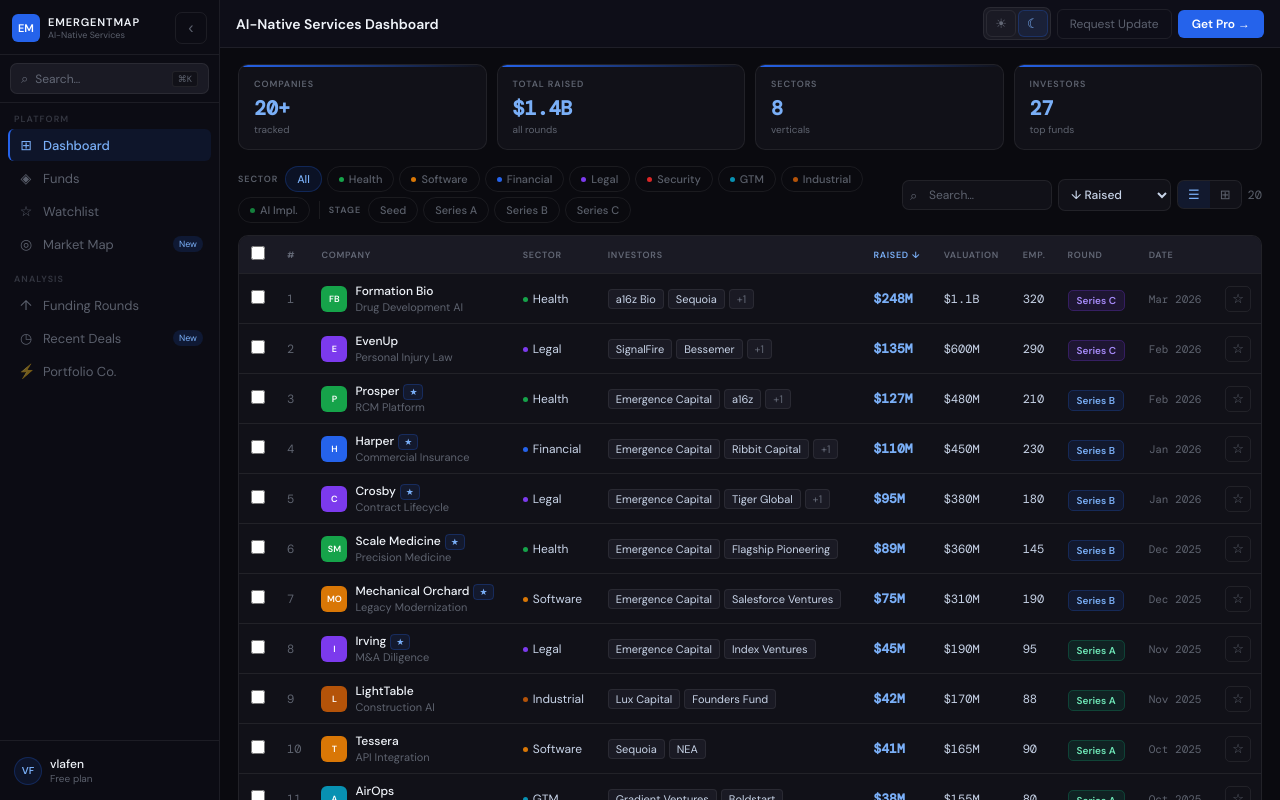
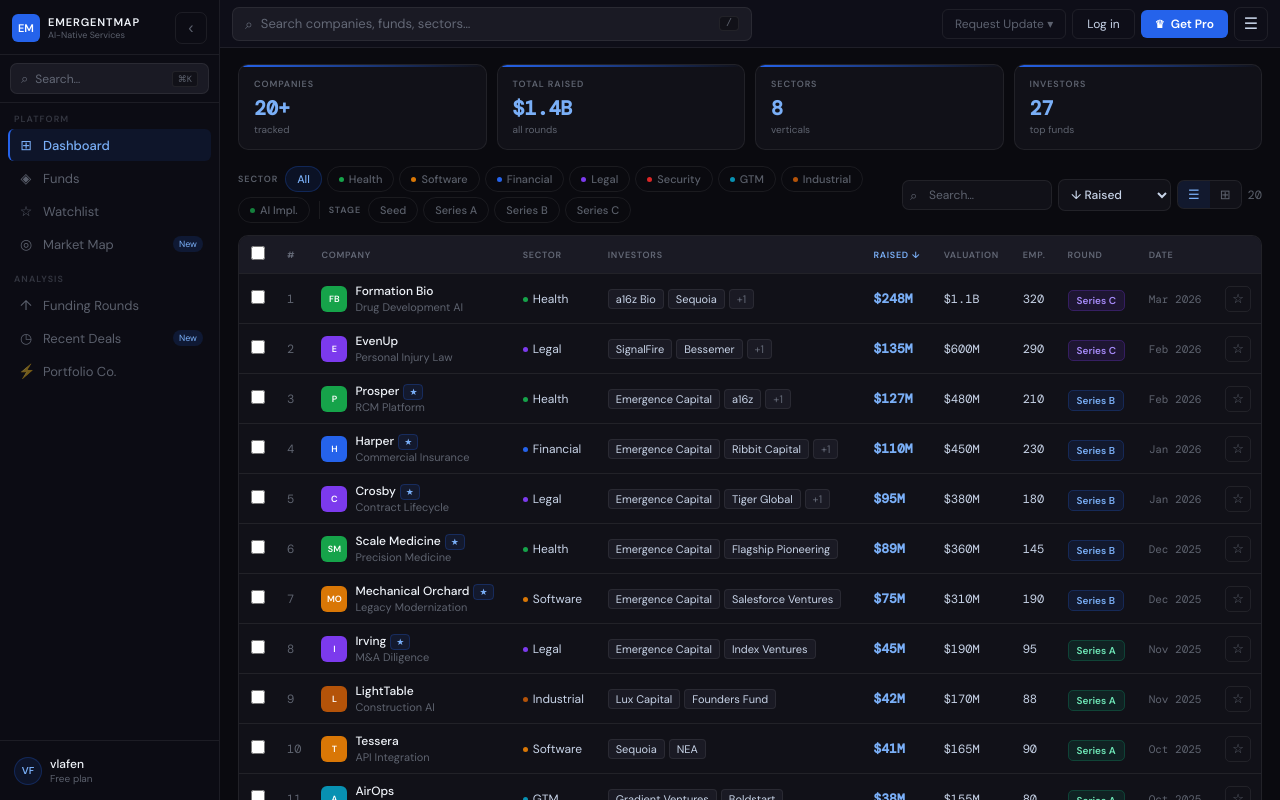
Before and after one commit to vlafen/emergence, a Next.js app: page /dashboard in a window 1280 px wide. Built offline with nearby package versions, Linux system fonts and the light colour scheme.

Commit message:
topbar: search left + menu dropdown

```diff
--- a/app/(public)/dashboard/page.tsx
+++ b/app/(public)/dashboard/page.tsx
@@ -93,6 +93,7 @@
   const [toast,setToast]=useState('')
   const [theme,setTheme]=useState<'dark'|'light'>('dark')
   const [collapsed,setCollapsed]=useState(false)
+  const [menuOpen,setMenuOpen]=useState(false)
   const cmdRef=useRef<HTMLInputElement>(null)
   const router=useRouter()
 
@@ -189,10 +190,10 @@
           --sb-bg:#0c0c14;--topbar-bg:#0e0e18;
         }
         html[data-theme=light]{
-          --bg:#f0ede6;--bg2:#ffffff;--bg3:#f5f3ee;
-          --border:rgba(0,0,0,.08);--border2:rgba(0,0,0,.16);
-          --text:#0d0d0d;--t2:#1a1a1a;--t3:rgba(10,10,10,.42);
-          --ac:#2563EB;--ac-bg:rgba(37,99,235,.08);--ac-b:rgba(37,99,235,.2);--ac-t:#1d4ed8;
+          --bg:#f4f5f7;--bg2:#ffffff;--bg3:#f1f2f4;
+          --border:rgba(0,0,0,.09);--border2:rgba(0,0,0,.18);
+          --text:#0d0d0d;--t2:#1a1a1a;--t3:rgba(10,10,10,.45);
+          --ac:#2563EB;--ac-bg:rgba(37,99,235,.08);--ac-b:rgba(37,99,235,.22);--ac-t:#1d4ed8;
           --sb-bg:#ffffff;--topbar-bg:#ffffff;
         }
 
@@ -303,19 +304,46 @@
         <div style={{flex:1,display:'flex',flexDirection:'column',overflow:'hidden'}}>
 
           {/* TOPBAR */}
-          <div style={{height:48,display:'flex',alignItems:'center',padding:'0 16px',background:'var(--topbar-bg)',borderBottom:'1px solid var(--border)',flexShrink:0,gap:8}}>
-            <div style={{fontSize:14,fontWeight:600,color:'var(--text)'}}>AI-Native Services Dashboard</div>
-            <div style={{marginLeft:'auto',display:'flex',alignItems:'center',gap:6}}>
-              {/* Theme switcher — like tokenomist */}
-              <div style={{display:'flex',background:'var(--bg3)',border:'1px solid var(--border)',borderRadius:7,overflow:'hidden',padding:2,gap:2}}>
-                <button className={`theme-btn${theme==='light'?' on':''}`} onClick={()=>{if(theme!=='light')toggleTheme()}} title="Light mode">☀</button>
-                <button className={`theme-btn${theme==='dark'?' on':''}`} onClick={()=>{if(theme!=='dark')toggleTheme()}} title="Dark mode">☾</button>
-              </div>
+          <div style={{height:48,display:'flex',alignItems:'center',padding:'0 12px',background:'var(--topbar-bg)',borderBottom:'1px solid var(--border)',flexShrink:0,gap:8}}>
+            {/* Search bar — left, full width like Tokenomist */}
+            <div onClick={openCmd} style={{flex:1,display:'flex',alignItems:'center',gap:8,padding:'6px 12px',background:'var(--bg3)',border:'1px solid var(--border)',borderRadius:7,cursor:'pointer',maxWidth:520,height:34,transition:'border-color .15s'}} onMouseOver={e=>e.currentTarget.style.borderColor='var(--border2)'} onMouseOut={e=>e.currentTarget.style.borderColor='var(--border)'}>
+              <span style={{fontSize:14,color:'var(--t3)'}}>⌕</span>
+              <span style={{fontSize:13,color:'var(--t3)',flex:1}}>Search companies, funds, sectors…</span>
+              <kbd style={{fontSize:10,color:'var(--t3)',background:'var(--bg2)',border:'1px solid var(--border)',borderRadius:4,padding:'1px 6px',flexShrink:0}}>/</kbd>
+            </div>
+            {/* Right buttons */}
+            <div style={{display:'flex',alignItems:'center',gap:6,marginLeft:'auto'}}>
               {someSelected&&(
                 <button onClick={()=>exportToCSV(data.filter(c=>selected.has(c.n)))} style={{padding:'6px 12px',borderRadius:6,border:'1px solid var(--ac-b)',background:'var(--ac-bg)',color:'var(--ac-t)',fontSize:12,cursor:'pointer',fontFamily:"'DM Sans',sans-serif"}}>↓ Export {selected.size}</button>
               )}
-              <button style={{padding:'6px 12px',border:'1px solid var(--border)',borderRadius:6,background:'transparent',color:'var(--t3)',fontFamily:"'DM Sans',sans-serif",fontSize:12,cursor:'pointer'}}>Request Update</button>
-              <button onClick={()=>router.push('/auth?mode=signup')} style={{padding:'6px 14px',border:'none',borderRadius:6,background:'var(--ac)',color:'#fff',fontFamily:"'DM Sans',sans-serif",fontSize:12,fontWeight:700,cursor:'pointer'}}>Get Pro →</button>
+              <button style={{padding:'6px 12px',border:'1px solid var(--border)',borderRadius:6,background:'transparent',color:'var(--t3)',fontFamily:"'DM Sans',sans-serif",fontSize:12,cursor:'pointer'}}>Request Update ▾</button>
+              <button onClick={()=>router.push('/auth')} style={{padding:'6px 14px',border:'1px solid var(--border)',borderRadius:6,background:'transparent',color:'var(--t2)',fontFamily:"'DM Sans',sans-serif",fontSize:12,cursor:'pointer'}}>Log in</button>
+              <button onClick={()=>router.push('/auth?mode=signup')} style={{padding:'6px 14px',border:'none',borderRadius:6,background:'var(--ac)',color:'#fff',fontFamily:"'DM Sans',sans-serif",fontSize:12,fontWeight:700,cursor:'pointer',display:'flex',alignItems:'center',gap:6}}>
+                <span style={{fontSize:11}}>♛</span> Get Pro
+              </button>
+              {/* Menu ☰ with dropdown */}
+              <div style={{position:'relative'}}>
+                <button onClick={()=>setMenuOpen(o=>!o)} style={{width:34,height:34,borderRadius:7,border:'1px solid var(--border)',background:'transparent',cursor:'pointer',display:'flex',alignItems:'center',justifyContent:'center',color:'var(--t2)',fontSize:16}}>☰</button>
+                {menuOpen&&(
+                  <>
+                    <div style={{position:'fixed',inset:0,zIndex:100}} onClick={()=>setMenuOpen(false)}/>
+                    <div style={{position:'absolute',top:40,right:0,width:220,background:'var(--bg2)',border:'1px solid var(--border)',borderRadius:10,boxShadow:'0 8px 32px rgba(0,0,0,.2)',padding:12,zIndex:200}}>
+                      <div style={{fontSize:12,color:'var(--t3)',marginBottom:10,padding:'0 4px'}}>Appearance</div>
+                      <div style={{display:'flex',gap:6,marginBottom:12,padding:'0 4px'}}>
+                        <button onClick={()=>{if(theme!=='light')toggleTheme()}} style={{flex:1,padding:'8px',borderRadius:7,border:`1px solid ${theme==='light'?'var(--ac-b)':'var(--border)'}`,background:theme==='light'?'var(--ac-bg)':'var(--bg3)',cursor:'pointer',color:theme==='light'?'var(--ac-t)':'var(--t3)',fontSize:18,transition:'all .12s'}}>☀</button>
+                        <button onClick={()=>{if(theme!=='dark')toggleTheme()}} style={{flex:1,padding:'8px',borderRadius:7,border:`1px solid ${theme==='dark'?'var(--ac-b)':'var(--border)'}`,background:theme==='dark'?'var(--ac-bg)':'var(--bg3)',cursor:'pointer',color:theme==='dark'?'var(--ac-t)':'var(--t3)',fontSize:18,transition:'all .12s'}}>☾</button>
+                      </div>
+                      <div style={{height:1,background:'var(--border)',margin:'4px -4px 8px'}}/>
+                      <div onClick={()=>{router.push('/funds');setMenuOpen(false)}} style={{display:'flex',alignItems:'center',gap:10,padding:'8px',borderRadius:7,cursor:'pointer',fontSize:13,color:'var(--t2)'}} onMouseOver={e=>(e.currentTarget.style.background='var(--bg3)')} onMouseOut={e=>(e.currentTarget.style.background='transparent')}>
+                        <span>◈</span> Funds
+                      </div>
+                      <div onClick={()=>{router.push('/watchlist');setMenuOpen(false)}} style={{display:'flex',alignItems:'center',gap:10,padding:'8px',borderRadius:7,cursor:'pointer',fontSize:13,color:'var(--t2)'}} onMouseOver={e=>(e.currentTarget.style.background='var(--bg3)')} onMouseOut={e=>(e.currentTarget.style.background='transparent')}>
+                        <span>☆</span> Watchlist {wl.size>0&&<span style={{marginLeft:'auto',fontSize:10,background:'var(--ac-bg)',color:'var(--ac-t)',padding:'1px 6px',borderRadius:8}}>{wl.size}</span>}
+                      </div>
+                    </div>
+                  </>
+                )}
+              </div>
             </div>
           </div>
 
```
